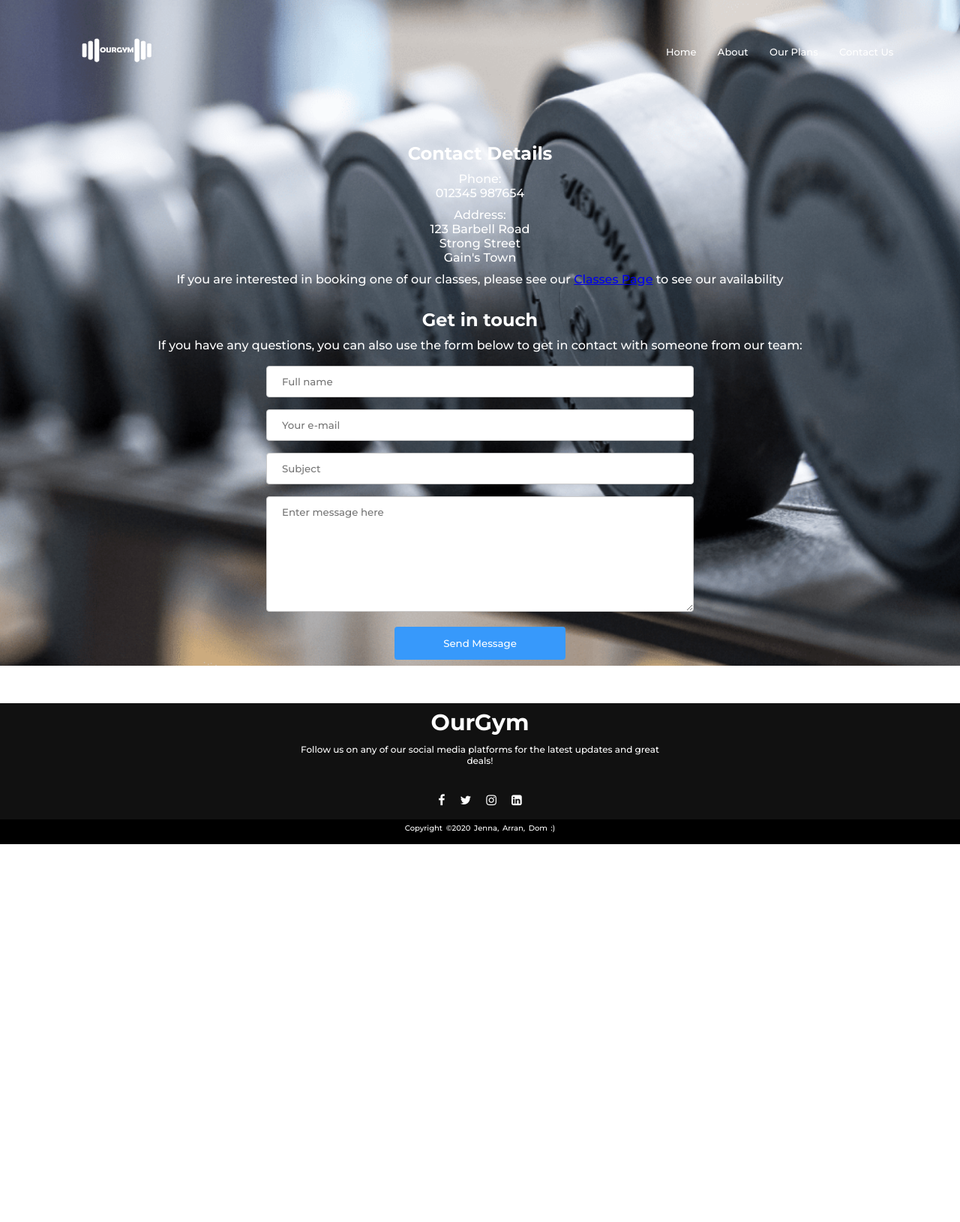
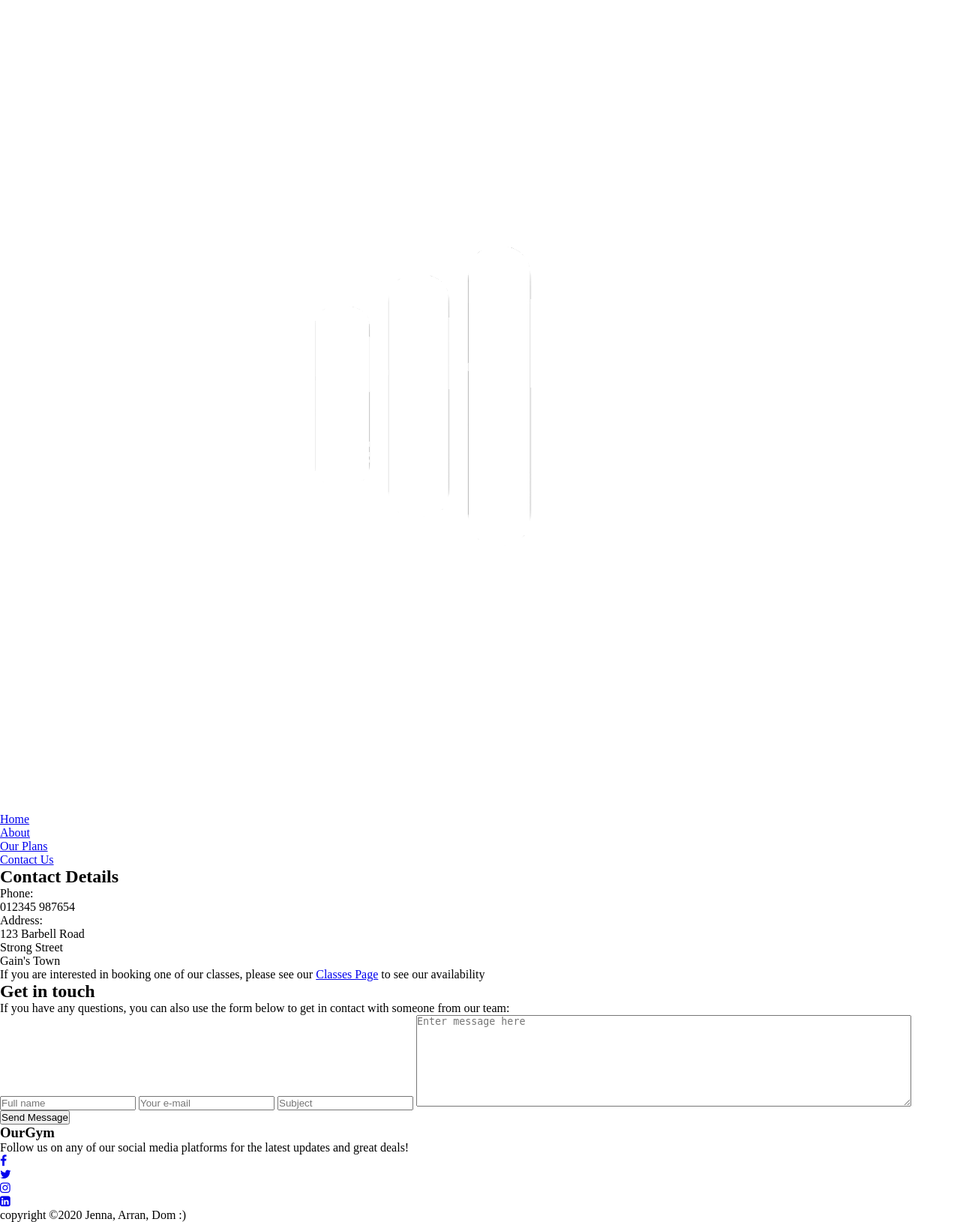
Before and after one commit to rgb20206/OurGymProject, a PHP site: page /php/CONTACT in a window 1280 px wide; the page is wider, and only the part inside the window is pictured. Shown: that part at 75% size. Before the commit the page ends 1126 px from the top of that part, so only its background shows below. Run offline with PHP 8.4, Linux system fonts and the light colour scheme; some libraries are stand-ins or nearby versions.

Commit message:
reverted merge

```diff
--- a/src/main/php/constants/constants.php
+++ b/src/main/php/constants/constants.php
@@ -1,8 +1 @@
 <?php
-
-define('HOME', 'https://devweb2020.cis.strath.ac.uk/~yxb20181/OurGymProject/src/main/php/index.php');
-define('ABOUT', 'https://devweb2020.cis.strath.ac.uk/~rgb20206/OurGymProject/about.php');
-define('CONTACT', 'https://devweb2020.cis.strath.ac.uk/~yxb20181/OurGymProject/src/main/php/contact.php');
-define('PLANS', 'https://devweb2020.cis.strath.ac.uk/~rgb20206/OurGymProject/plans.php');
-define('FACILITIES', 'https://devweb2020.cis.strath.ac.uk/~rgb20206/OurGymProject/facilities.php');
-define('CLASSES', 'https://devweb2020.cis.strath.ac.uk/~rgb20206/OurGymProject/classes.php');
--- a/src/main/resources/css/style.css
+++ b/src/main/resources/css/style.css
@@ -1,215 +1,4 @@
 *{
     margin:0;
     padding:0;
-    font-family: 'Montserrat', sans-serif;
 }
-
-/*---- HOME PAGE ----*/
-.main-header{
-    min-height: 100vh;
-    position: relative;
-    width: 100%;
-    background-image: url(../media/background-5.png);
-    background-position: center;
-    background-size: cover;
-}
-
-nav{
-    display: flex;
-    padding: 2% 6%;
-    align-items: center;
-    justify-content: space-between;
-}
-
-nav img{
-    width: 150px;
-}
-
-.header-links{
-    flex: 1;
-    text-align: right;
-}
-
-.header-links ul li{
-    list-style: none;
-    display: inline-block;
-    padding: 8px 12px;
-    position: relative;
-}
-
-.header-links ul li a{
-    color: white;
-    text-decoration: none;
-    font-size: 13px;
-}
-
-.header-links ul li::after{
-    content: '';
-    width: 0%;
-    height: 2px;
-    background: rgba(175,175,175,1);
-    display: block;
-    margin: auto;
-    transition: 0.3s;
-}
-
-.header-links ul li:hover::after{
-    width: 100%;
-}
-
-/*---- HOME PAGE INTRO ----*/
-.introduction{
-    width: 90%;
-    color: white;
-    position: absolute;
-    top: 40%;
-    left: 50%;
-    transform: translate(-50%, 0%);
-    text-align: center;
-}
-
-.introduction h1{
-    font-size: 60px;
-}
-
-.introduction p{
-    margin: 10px 0px 40px;
-    font-size: 14px;
-    color: white;
-}
-
-/*---- FOOTER ----*/
-
-footer{
-    background: #111111;
-    height: auto;
-    width: 100vw;
-    padding-top: 7px;
-    color: white;
-}
-
-.footer-text{
-    display: flex;
-    align-items: center;
-    justify-content: center;
-    flex-direction: column;
-    text-align: center;
-}
-
-.footer-text h3{
-    font-size: 30px;
-    font-weight: 600;
-    text-transform: capitalize;
-}
-
-.footer-text p{
-    max-width: 500px;
-    margin: 10px auto;
-    font-size: 12px;
-}
-
-.socials{
-    list-style: none;
-    display: flex;
-    align-items: center;
-    justify-content: center;
-    margin: 16px 0 16px 0;
-}
-
-.socials li{
-    margin: 0 10px;
-}
-
-.socials a {
-    text-decoration: none;
-    color: white;
-}
-
-.socials a i{
-    font-size: 16px;
-    transition: 0.3s;
-}
-
-.socials a:hover {
-    color: red;
-}
-
-.copyright{
-    background: black;
-    width: 100vw;
-    padding: 5px 0;
-    text-align: center;
-}
-
-.copyright p{
-    font-size: 10px;
-    word-spacing: 2px;
-    text-transform: capitalize;
-}
-
-/*---- CONTACT PAGE ----*/
-
-
-.section-contact{
-    min-height: 100vh;
-    position: relative;
-    width: 100%;
-    background-image: url(../media/background-4.png);
-    background-position: center;
-    background-size: cover;
-}
-
-.contact-page {
-    text-align: center;
-    margin: 50px;
-    color: white;
-}
-
-.contact-info {
-    margin: 20px;
-    background-size: 50px;
-}
-
-.contact-info h1, p {
-    padding-bottom: 10px;
-}
-
-.contact-form {
-    width: 50%;
-    display: inline-block;
-}
-
-input {
-    width: 100%;
-    padding: 12px 20px;
-    margin: 8px 0;
-    display: inline-block;
-    border: 1px solid #ccc;
-    border-radius: 4px;
-    box-sizing: border-box;
-}
-
-.text-box {
-    width: 100%;
-    padding: 12px 20px;
-    margin: 8px 0;
-    display: inline-block;
-    border: 1px solid #ccc;
-    border-radius: 4px;
-    box-sizing: border-box;
-}
-
-.btn {
-    width: 40%;
-    background-color: #3799fb;
-
-    color: white;
-    padding: 14px 20px;
-    margin: 8px 0;
-    border: none;
-    border-radius: 4px;
-}
-
-.btn:hover {
-    background-color: #95999d;
-}
```
Also changed, not shown: src/main/php/index.php (+0 -41 lines).
